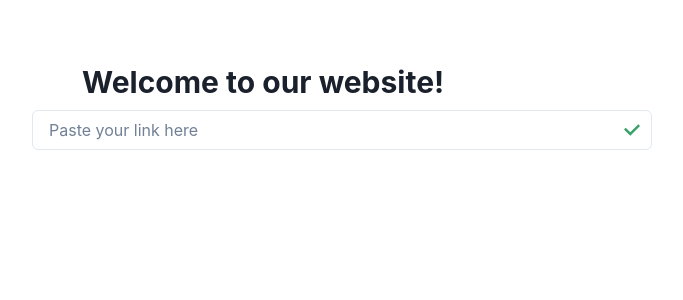
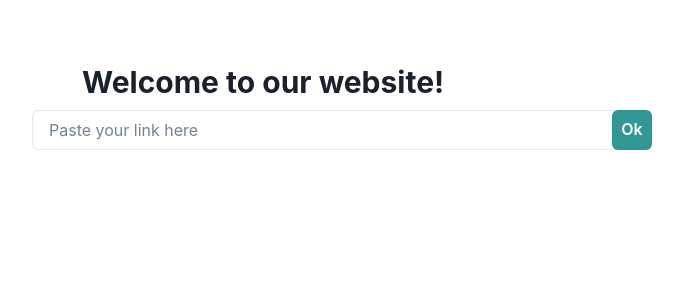
Before and after one commit to frenchytheasian/VH22-frontend, a React (Create React App) app: page / in a window 1280 px wide. Shown: the top 300 px of the page, without its empty margins (298-981 px from the left). Built offline with nearby package versions, Linux system fonts and the light colour scheme.

Commit message:
changed icon

```diff
--- a/src/App.js
+++ b/src/App.js
@@ -1,6 +1,5 @@
 import React, { useState } from "react";
-import { Input, InputGroup, InputRightElement } from "@chakra-ui/react";
-import { CheckIcon } from '@chakra-ui/icons'
+import { Input, InputGroup, InputRightElement, Button } from "@chakra-ui/react";
 import Data from "./Data";
 
 function App() {
@@ -18,7 +17,9 @@ function App() {
           <h1 className='header'>Welcome to our website!</h1>
           <InputGroup>
             <Input className="searchBar" variant="outline" placeholder="Paste your link here" />
-            <InputRightElement children={<CheckIcon color='green.500' />} onClick={handleSubmit} />
+            <InputRightElement children={<Button colorScheme='teal'>
+              Ok
+            </Button>} onClick={handleSubmit} />
           </InputGroup>
         </div>)
       }
```
